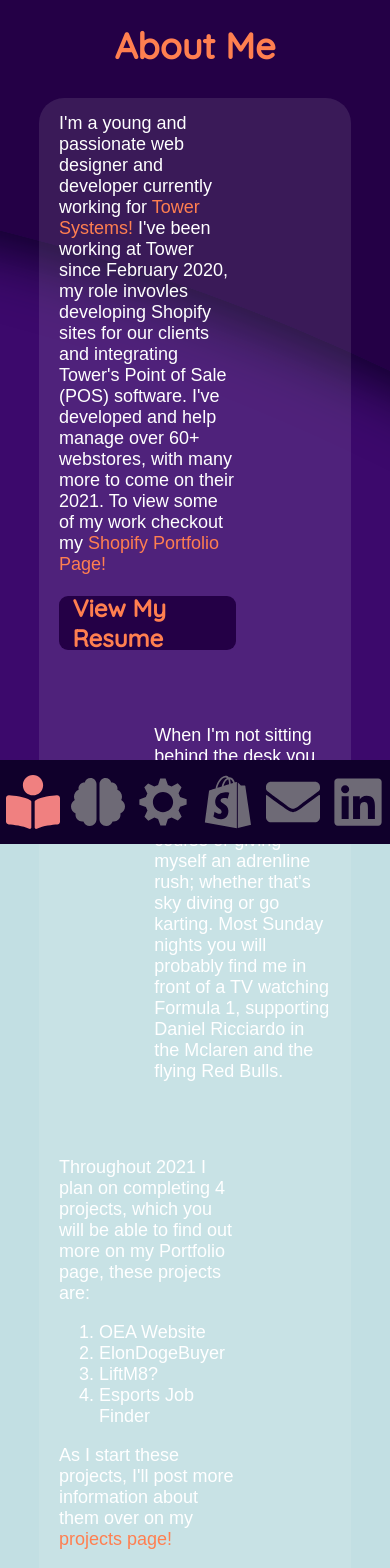
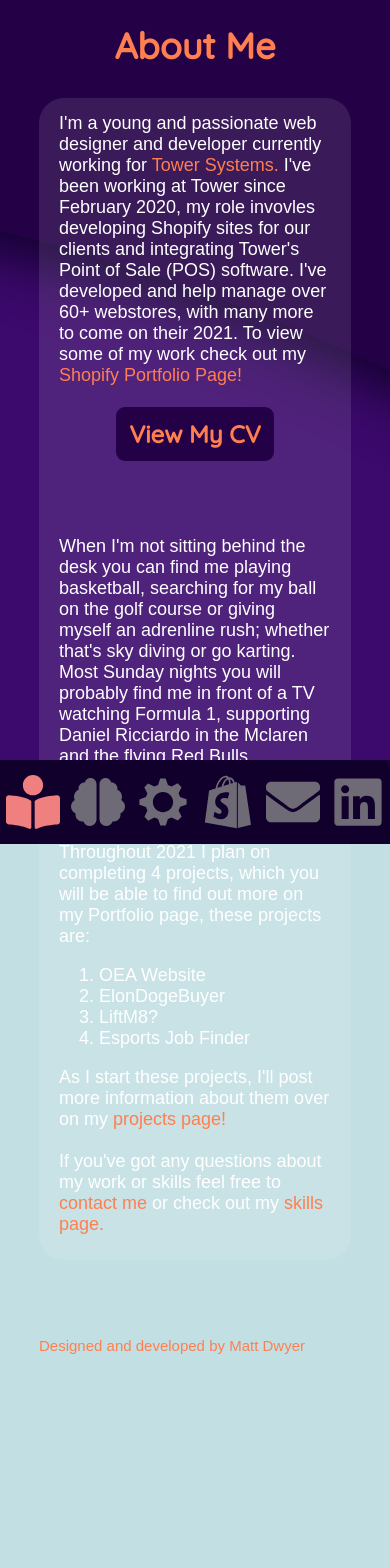
Before and after one commit to MattHDwyer/mhd-portfoliov2, a React (Create React App) app: page /about in a window 390 px wide. Shown: the top 1568 px of the page. After the commit the page ends 1458 px from the top, so only its background shows below. Built offline with nearby package versions, Linux system fonts and the light colour scheme; a web font is replaced by a local one.

Commit message:
added mobile view to About, Contact pages and made slight tweaks to Footer and Header

```diff
--- a/src/components/About/About.css
+++ b/src/components/About/About.css
@@ -5,6 +5,7 @@
   border-radius: 25px;
 }
 
+@media screen and (min-width: 600px) {
   .aboutTextLeft {
     display: grid;
     grid-template-columns: 65% 35%;
@@ -13,6 +14,7 @@
   .aboutTextRight {
     display: grid;
     grid-template-columns: 35% 65%;
+  }
 }
 
 .aboutSeperator {
--- a/src/components/About/About.js
+++ b/src/components/About/About.js
@@ -9,10 +9,10 @@
 			<div className="aboutContainer">
 				<div className="aboutTextLeft">
 					<div className="aboutParagraphContainer">
-						<p>I'm a young and passionate web designer and developer currently working for <a href="https://towersystems.com.au" target="_blank" rel="noreferrer">Tower Systems!</a> I've been working at Tower since February 2020, my role invovles developing Shopify sites for our clients and integrating Tower's Point of Sale (POS) software. I've developed and help manage over 60+ webstores, with many more to come on their 2021. To view some of my work checkout my <a href="/shopify-portfolio">Shopify Portfolio Page!</a></p>
+						<p>I'm a young and passionate web designer and developer currently working for <a href="https://towersystems.com.au" target="_blank" rel="noreferrer">Tower Systems.</a> I've been working at Tower since February 2020, my role invovles developing Shopify sites for our clients and integrating Tower's Point of Sale (POS) software. I've developed and help manage over 60+ webstores, with many more to come on their 2021. To view some of my work check out my <a href="/shopify-portfolio">Shopify Portfolio Page!</a></p>
 						<br />
 						<div className="centerButton">
-							<a className="aboutLinkButton" href={resume} target="_blank" rel="noreferrer"><strong>View My Resume</strong></a>
+							<a className="aboutLinkButton" href={resume} target="_blank" rel="noreferrer"><strong>View My CV</strong></a>
 						</div>
 					</div>
 				</div>
@@ -37,7 +37,7 @@
 				<br />
 				<div className="aboutTextLeft">
 					<p>
-						If you've got any questions about my work or skills feel free to <a href="/contact">contact me</a> or checkout my <a href="/skills">skills page.</a>
+						If you've got any questions about my work or skills feel free to <a href="/contact">contact me</a> or check out my <a href="/skills">skills page.</a>
 					</p>
 				</div>
 			</div>
--- a/src/components/Contact/Contact.css
+++ b/src/components/Contact/Contact.css
@@ -54,12 +54,12 @@
 }
 
 .contactButton {
-  width: 10%;
-  height: 2rem;
   font-family: "Quicksand", sans-serif;
   font-size: 18px;
   border-radius: 0.5rem;
   border: none;
   background-color: #240046;
   color: coral;
+  width: fit-content;
+  padding: 0.5rem 2rem;
 }
--- a/src/components/Footer/Footer.css
+++ b/src/components/Footer/Footer.css
@@ -0,0 +1,4 @@
+.footerText {
+  text-align: middle;
+  color: coral;
+}
--- a/src/components/Footer/Footer.js
+++ b/src/components/Footer/Footer.js
@@ -1,9 +1,10 @@
 import React from 'react';
+import './Footer.css';
 
 const Footer = () => {
 	return (
-		<footer className="">
-			<h4>Thanks for coming to my Ted Talk</h4>
+		<footer >
+			<small className="footerText">Designed and developed by Matt Dwyer</small>
 		</footer>
 	);
 };
--- a/src/components/Header/Header.js
+++ b/src/components/Header/Header.js
@@ -77,7 +77,7 @@
 					</IconContext.Provider>
 					<IconContext.Provider value={{ className: "navIcon iconLinkedIn" }}>
 						<li className="navItem">
-							<a className={path === "/" ? "navLinkActive" : "navLink"} href="https://www.linkedin.com/in/matthew-dwyer-2ba778187/" rel="noreferrer" target="_blank">
+							<a className="navLink" href="https://www.linkedin.com/in/matthew-dwyer-2ba778187/" rel="noreferrer" target="_blank">
 								<FaLinkedin /><span className="linkText">LinkedIn</span>
 							</a>
 						</li>
```
Also changed, not shown: 1 other file (tests, documents, lock files or other folders). Lines whose indentation alone changed are shown as unchanged.
